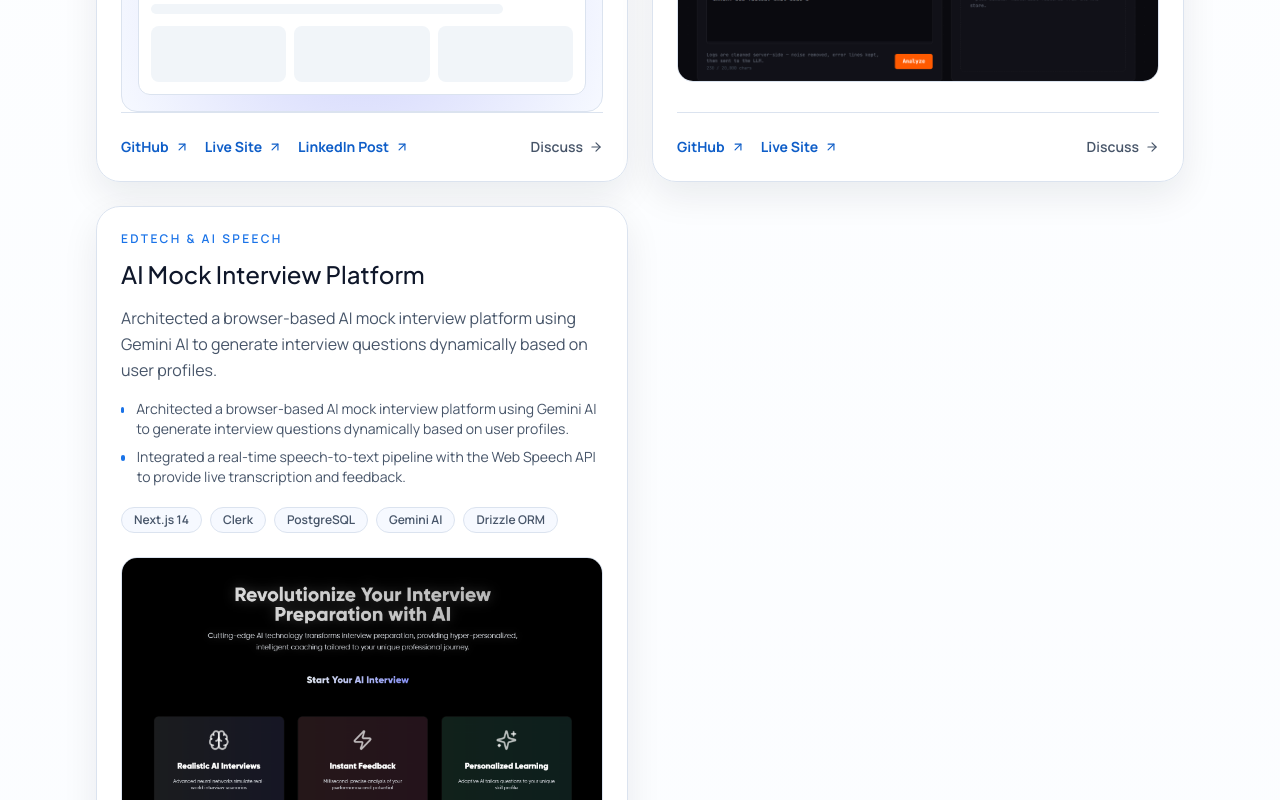
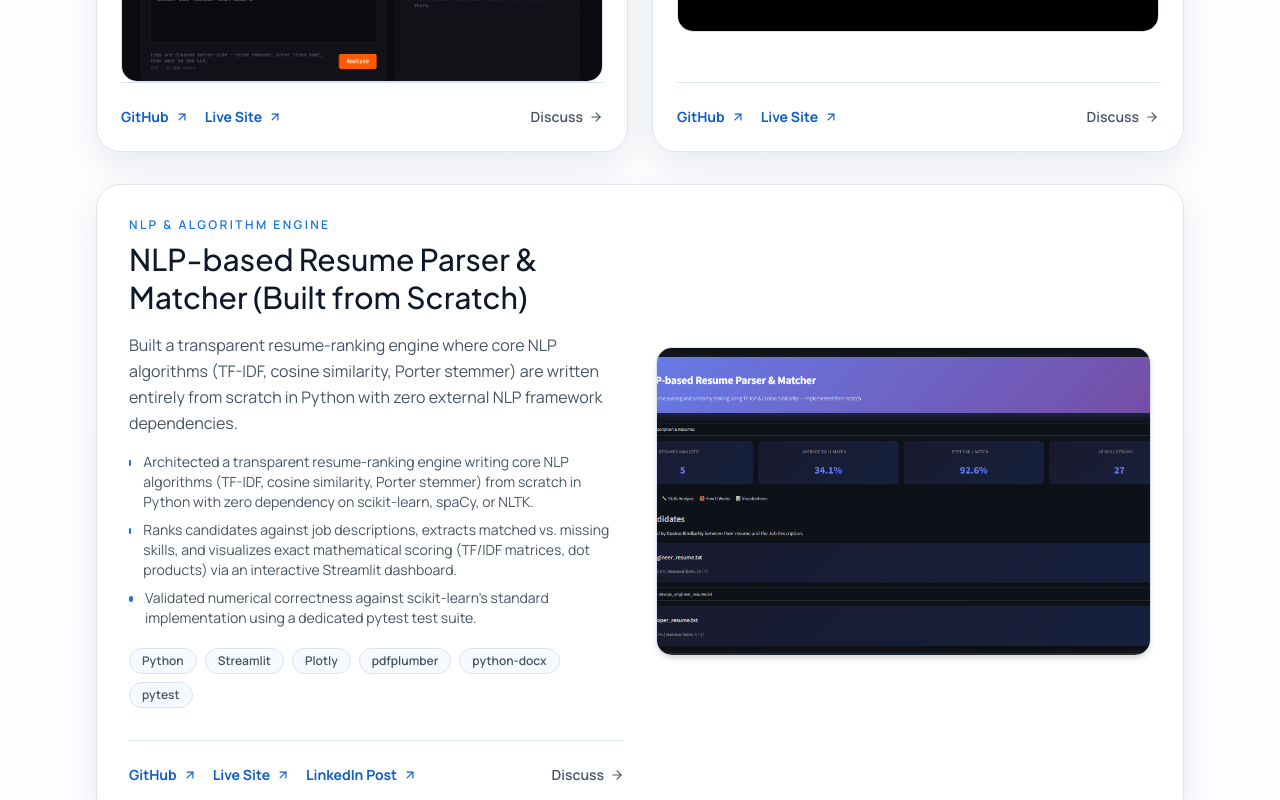
Before and after one commit to shivamkr1353/myportfolio, a React (Vite) app: page / in a window 1280 px wide. Shown: the part 5620-6420 px from the top of the page. Built offline with nearby package versions, Linux system fonts and the light colour scheme.

Commit message:
Reorder projects with NLP Resume Matcher full-width horizontal card, add preview image, update badge sizes and animation delay

```diff
--- a/src/App.jsx
+++ b/src/App.jsx
@@ -141,22 +141,7 @@ const highleapSpotlight = {
 
 const projects = [
   {
-    title: 'NLP-based Resume Parser & Matcher (Built from Scratch)',
-    highlight: 'NLP & Algorithm Engine',
-    description:
-      'Built a transparent resume-ranking engine where core NLP algorithms (TF-IDF, cosine similarity, Porter stemmer) are written entirely from scratch in Python with zero external NLP framework dependencies.',
-    bullets: [
-      'Architected a transparent resume-ranking engine writing core NLP algorithms (TF-IDF, cosine similarity, Porter stemmer) from scratch in Python with zero dependency on scikit-learn, spaCy, or NLTK.',
-      'Ranks candidates against job descriptions, extracts matched vs. missing skills, and visualizes exact mathematical scoring (TF/IDF matrices, dot products) via a Streamlit dashboard.',
-      'Validated numerical correctness against scikit-learn\'s standard implementation using a dedicated pytest test suite.',
-    ],
-    stack: ['Python', 'Streamlit', 'Plotly', 'pdfplumber', 'python-docx', 'pytest'],
-    github: 'https://github.com/shivamkr1353/NLP-based-Resume-Parser-Matcher-From-Scratch-',
-    live: 'https://nlp-based-resume-matching.streamlit.app/',
-    linkedin: 'https://www.linkedin.com/feed/update/urn:li:activity:7482443928508522496/',
-    previewGradient: 'radial-gradient(circle at 50% 50%, rgba(99,102,241,0.25), rgba(255,255,255,0))',
-  },
-  {
+    id: 'devops',
     title: 'DevOps Failure Analysis Platform with RAG',
     highlight: 'AIOps & Log Analysis',
     description:
@@ -172,6 +157,7 @@ const projects = [
     previewGradient: 'radial-gradient(circle at 12% 12%, rgba(26,115,232,0.28), rgba(255,255,255,0))',
   },
   {
+    id: 'interview',
     title: 'AI Mock Interview Platform',
     highlight: 'EdTech & AI Speech',
     description:
@@ -185,6 +171,24 @@ const projects = [
     live: 'https://ai-mock-interview-seven-pi.vercel.app',
     image: '/mock_interview_preview.png',
     previewGradient: 'radial-gradient(circle at 88% 10%, rgba(0,199,190,0.26), rgba(255,255,255,0))',
+  },
+  {
+    id: 'nlp-resume',
+    title: 'NLP-based Resume Parser & Matcher (Built from Scratch)',
+    highlight: 'NLP & Algorithm Engine',
+    description:
+      'Built a transparent resume-ranking engine where core NLP algorithms (TF-IDF, cosine similarity, Porter stemmer) are written entirely from scratch in Python with zero external NLP framework dependencies.',
+    bullets: [
+      'Architected a transparent resume-ranking engine writing core NLP algorithms (TF-IDF, cosine similarity, Porter stemmer) from scratch in Python with zero dependency on scikit-learn, spaCy, or NLTK.',
+      'Ranks candidates against job descriptions, extracts matched vs. missing skills, and visualizes exact mathematical scoring (TF/IDF matrices, dot products) via an interactive Streamlit dashboard.',
+      'Validated numerical correctness against scikit-learn\'s standard implementation using a dedicated pytest test suite.',
+    ],
+    stack: ['Python', 'Streamlit', 'Plotly', 'pdfplumber', 'python-docx', 'pytest'],
+    github: 'https://github.com/shivamkr1353/NLP-based-Resume-Parser-Matcher-From-Scratch-',
+    live: 'https://nlp-based-resume-matching.streamlit.app/',
+    linkedin: 'https://www.linkedin.com/feed/update/urn:li:activity:7482443928508522496/',
+    image: '/nlp_preview.png',
+    previewGradient: 'radial-gradient(circle at 50% 50%, rgba(99,102,241,0.25), rgba(255,255,255,0))',
   },
 ]
 
@@ -230,13 +234,13 @@ const contactLinks = [
 ]
 
 const revealUp = {
-  hidden: { opacity: 0, y: 24 },
+  hidden: { opacity: 0, y: 28 },
   show: (index = 0) => ({
     opacity: 1,
     y: 0,
     transition: {
-      duration: 0.62,
-      delay: index * 0.07,
+      duration: 0.75,
+      delay: index * 0.12,
       ease: [0.22, 1, 0.36, 1],
     },
   }),
@@ -715,7 +719,7 @@ function App() {
             description="Project snapshots designed and built with strong execution across frontend, backend, and AI integration layers."
           />
           <div className="grid gap-6 lg:grid-cols-2">
-            {projects.map((project, index) => (
+            {projects.slice(0, 2).map((project, index) => (
               <Motion.article
                 key={project.title}
                 initial="hidden"
@@ -777,9 +781,87 @@ function App() {
                         <ArrowUpRight size={14} />
                       </a>
                     )}
-                    {project.linkedin && (
+                  </div>
                   <a
-                        href={project.linkedin}
+                    href="#contact"
+                    className="inline-flex items-center gap-1.5 text-sm font-semibold text-[var(--muted)] transition hover:text-[var(--text)]"
+                  >
+                    Discuss
+                    <ArrowRight size={14} />
+                  </a>
+                </div>
+              </Motion.article>
+            ))}
+          </div>
+
+          {projects[2] && (
+            <Motion.article
+              initial="hidden"
+              whileInView="show"
+              viewport={{ once: true, amount: 0.2 }}
+              custom={2}
+              variants={revealUp}
+              className="surface-card overflow-hidden p-6 sm:p-8 mt-6"
+            >
+              <div className="grid gap-8 lg:grid-cols-2 lg:items-center">
+                <div className="flex flex-col h-full justify-between">
+                  <div>
+                    <p className="text-xs font-semibold uppercase tracking-[0.2em] text-[var(--primary)]">
+                      {projects[2].highlight}
+                    </p>
+                    <h3 className="font-display mt-2 text-2xl sm:text-3xl leading-tight text-[var(--text)]">
+                      {projects[2].title}
+                    </h3>
+                    <p className="mt-4 text-sm leading-relaxed text-[var(--muted)] sm:text-base">
+                      {projects[2].description}
+                    </p>
+                    <ul className="mt-4 space-y-2 text-sm text-[var(--muted)]">
+                      {projects[2].bullets.map((bullet) => (
+                        <li key={bullet} className="flex items-start gap-3">
+                          <span className="mt-2 h-1.5 w-1.5 rounded-full bg-[var(--primary)]" />
+                          <span>{bullet}</span>
+                        </li>
+                      ))}
+                    </ul>
+                    <div className="mt-5 flex flex-wrap gap-2">
+                      {projects[2].stack.map((tech) => (
+                        <span
+                          key={tech}
+                          className="rounded-full border border-[var(--line)] bg-[var(--surface-muted)] px-3 py-1 text-xs font-semibold text-[var(--muted)]"
+                        >
+                          {tech}
+                        </span>
+                      ))}
+                    </div>
+                  </div>
+
+                  <div className="mt-8 pt-6 border-t border-[var(--line)] flex flex-wrap items-center justify-between gap-4">
+                    <div className="flex flex-wrap gap-4">
+                      {projects[2].github && (
+                        <a
+                          href={projects[2].github}
+                          target="_blank"
+                          rel="noreferrer"
+                          className="inline-flex items-center gap-1.5 text-sm font-bold text-[var(--primary-strong)] transition hover:text-[var(--text)]"
+                        >
+                          GitHub
+                          <ArrowUpRight size={14} />
+                        </a>
+                      )}
+                      {projects[2].live && (
+                        <a
+                          href={projects[2].live}
+                          target="_blank"
+                          rel="noreferrer"
+                          className="inline-flex items-center gap-1.5 text-sm font-bold text-[var(--primary-strong)] transition hover:text-[var(--text)]"
+                        >
+                          Live Site
+                          <ArrowUpRight size={14} />
+                        </a>
+                      )}
+                      {projects[2].linkedin && (
+                        <a
+                          href={projects[2].linkedin}
                           target="_blank"
                           rel="noreferrer"
                           className="inline-flex items-center gap-1.5 text-sm font-bold text-[var(--primary-strong)] transition hover:text-[var(--text)]"
@@ -797,9 +879,19 @@ function App() {
                       <ArrowRight size={14} />
                     </a>
                   </div>
+                </div>
+
+                <div className="relative overflow-hidden rounded-2xl border border-[var(--line)] bg-[var(--surface-muted)] aspect-[16/10] flex items-center justify-center shadow-md">
+                  <img
+                    src={projects[2].image}
+                    alt={projects[2].title}
+                    className="w-full h-full object-cover transition-transform duration-500 hover:scale-105"
+                    loading="lazy"
+                  />
+                </div>
+              </div>
             </Motion.article>
-            ))}
-          </div>
+          )}
         </section>
 
         <section id="certifications" className="space-y-8">
@@ -870,7 +962,7 @@ function App() {
             >
               <div className="flex flex-col sm:flex-row sm:items-center justify-between gap-4">
                 <div className="space-y-2">
-                  <span className="inline-flex rounded-full bg-blue-500/10 px-3 py-1 text-xs font-semibold text-blue-700 dark:text-blue-400">
+                  <span className="inline-flex rounded-full bg-blue-500/10 px-3.5 py-1.5 text-sm font-bold text-blue-600 dark:text-blue-400">
                     Flipkart GRID 8.0 Semi-Finalist
                   </span>
                   <h3 className="font-display text-2xl text-[var(--text)]">
@@ -893,7 +985,7 @@ function App() {
             >
               <div className="flex flex-col sm:flex-row sm:items-center justify-between gap-4">
                 <div className="space-y-2">
-                  <span className="inline-flex rounded-full bg-emerald-500/10 px-3 py-1 text-xs font-semibold text-emerald-700 dark:text-emerald-400">
+                  <span className="inline-flex rounded-full bg-emerald-500/10 px-3.5 py-1.5 text-sm font-bold text-emerald-600 dark:text-emerald-400">
                     Oracle Certification
                   </span>
                   <h3 className="font-display text-2xl text-[var(--text)]">
```
Also changed, not shown: public/nlp_preview.png (added). Lines whose indentation alone changed are shown as unchanged.
